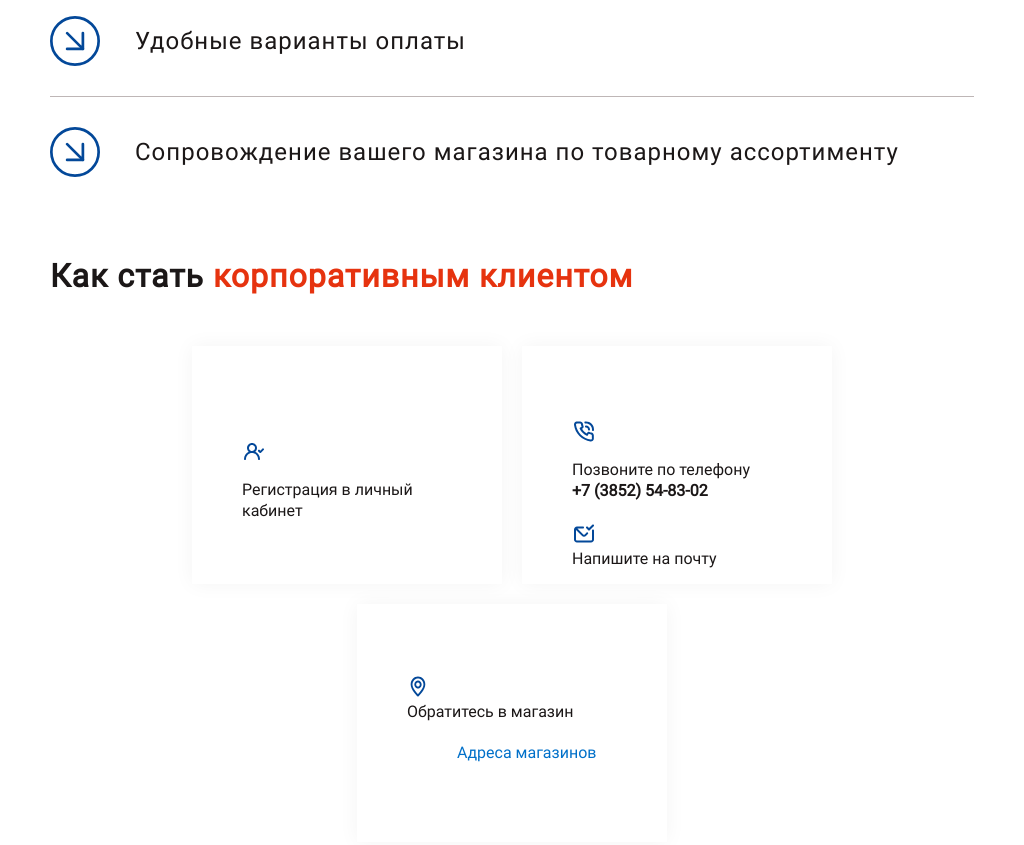
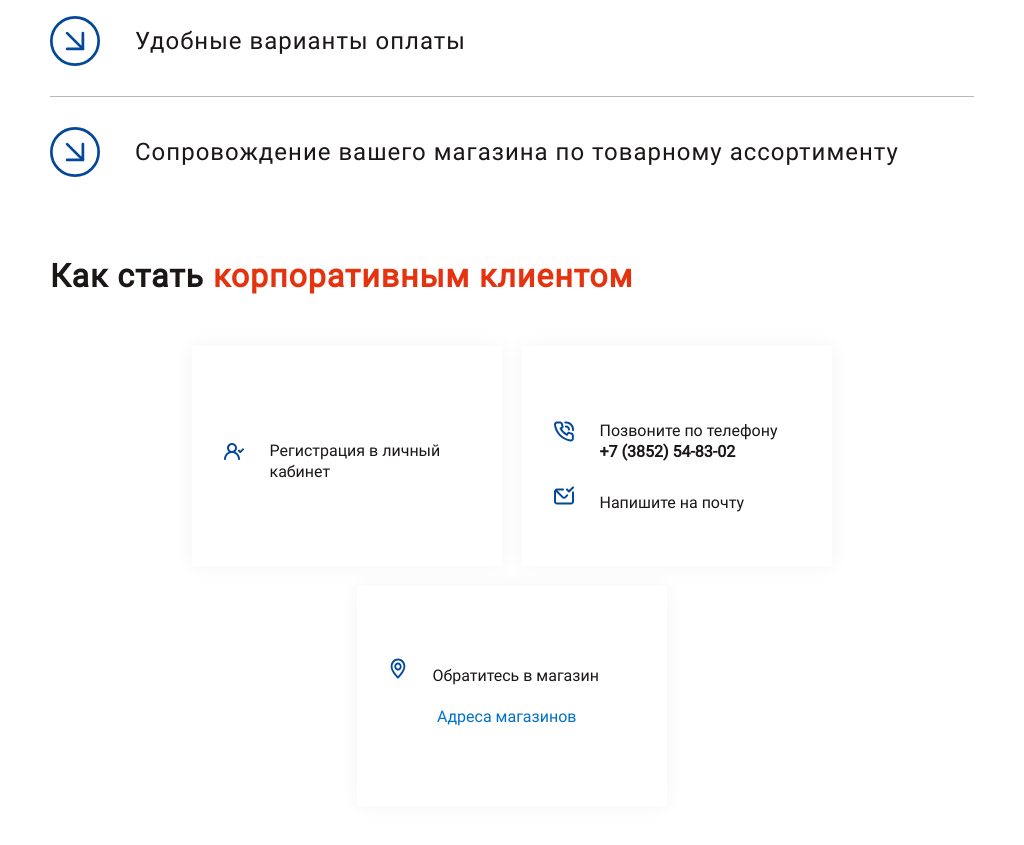
Before and after one commit to diveevavita/Distibutors, a plain HTML site: page index.html in a window 1024 px wide. Shown: the part 2135-2980 px from the top of the page. Drawn offline with Linux system fonts and the light colour scheme.

Commit message:
Add files via upload

```diff
--- a/css/style.css
+++ b/css/style.css
@@ -1271,6 +1271,8 @@ input[type=number]::-webkit-outer-spin-button {
 	.corporate_buyer-registration-item {
 		margin: 10px;
 		width: 310px;
+        height: 220px;
+        padding: 0 30px;
 	}
 
 	.registration-item_text {
```
